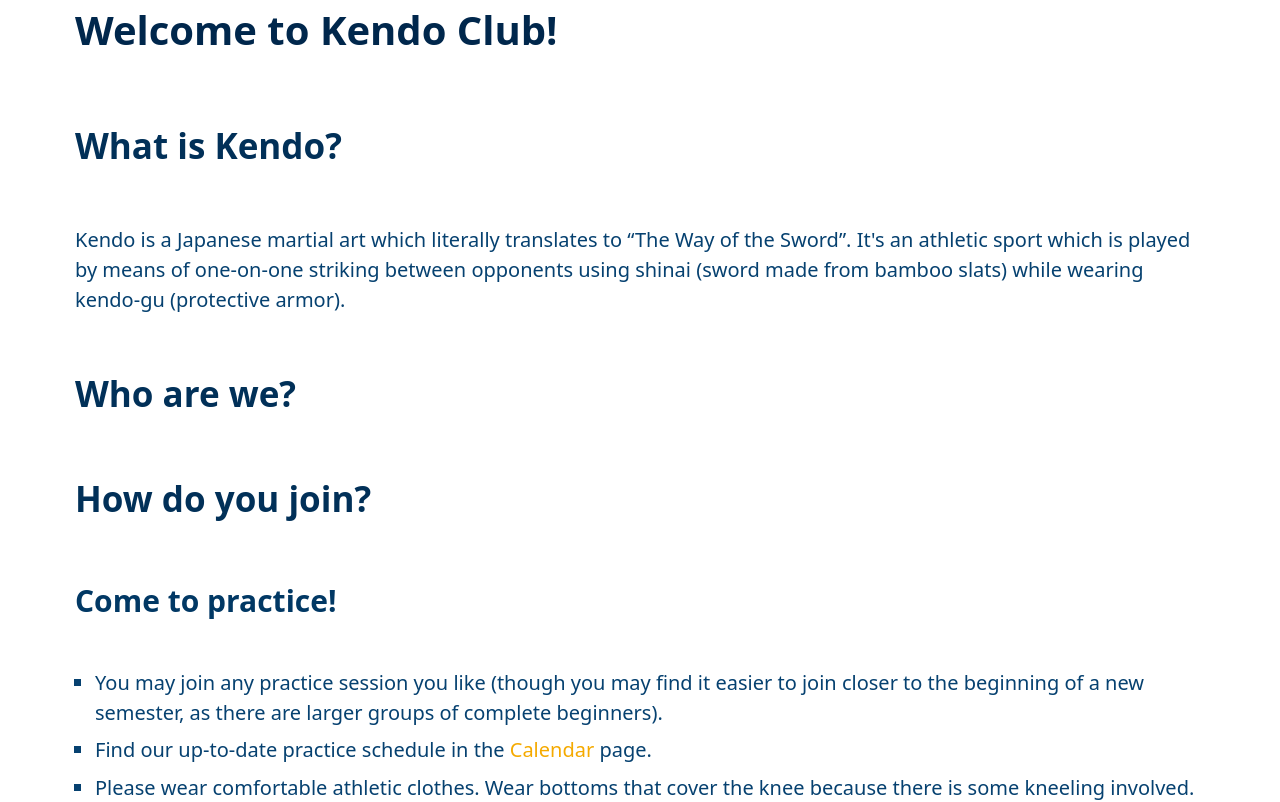
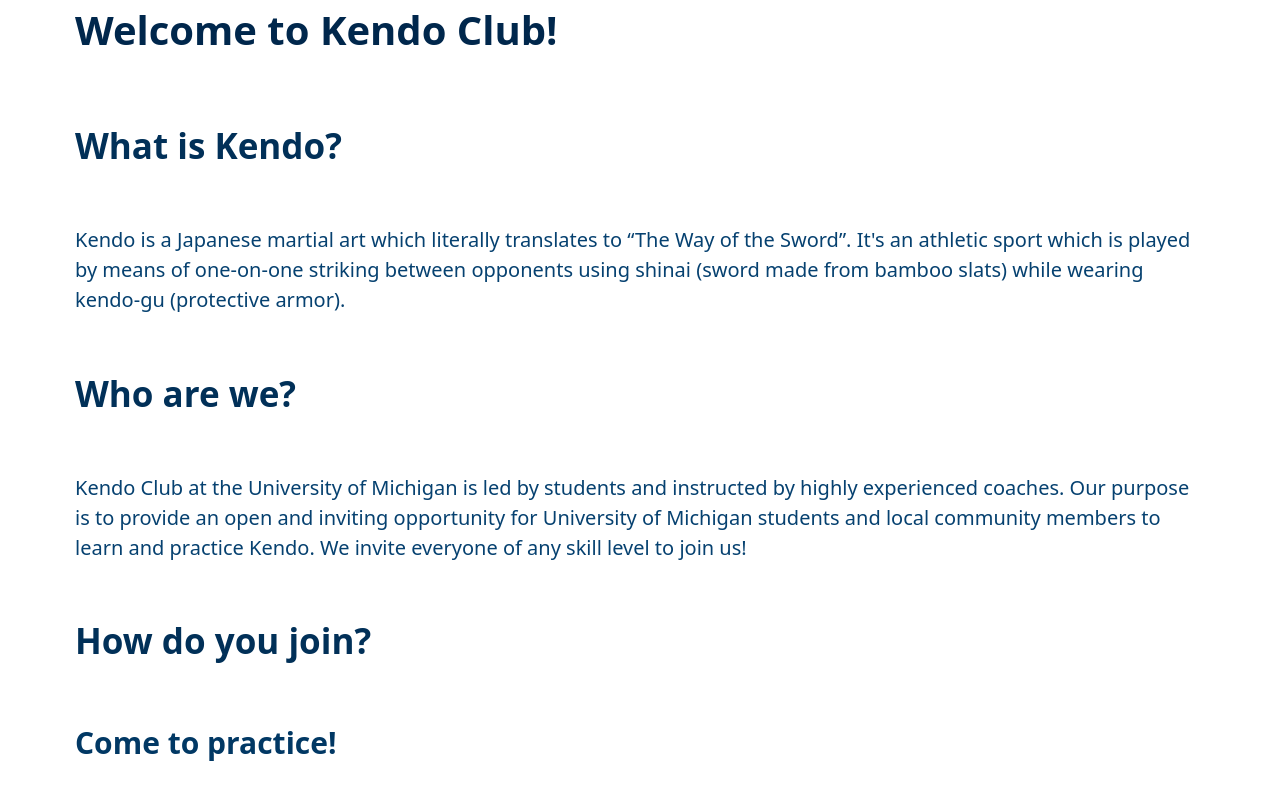
Before and after one commit to kendoclub-at-umich/website, a SvelteKit app: page / in a window 1280 px wide. Shown: the top 802 px of the page. Built offline with nearby package versions, Linux system fonts and the light colour scheme.

Commit message:
feat: :sparkles: answer "Who are we"

```diff
--- a/src/routes/+page.svelte
+++ b/src/routes/+page.svelte
@@ -8,7 +8,11 @@
 </p>
 
 <h2>Who are we?</h2>
-<!-- TODO: fill -->
+
+Kendo Club at the University of Michigan is led by students and instructed by highly experienced
+coaches. Our purpose is to provide an open and inviting opportunity for University of Michigan
+students and local community members to learn and practice Kendo. We invite everyone of any skill
+level to join us!
 
 <h2>How do you join?</h2>
 
```
